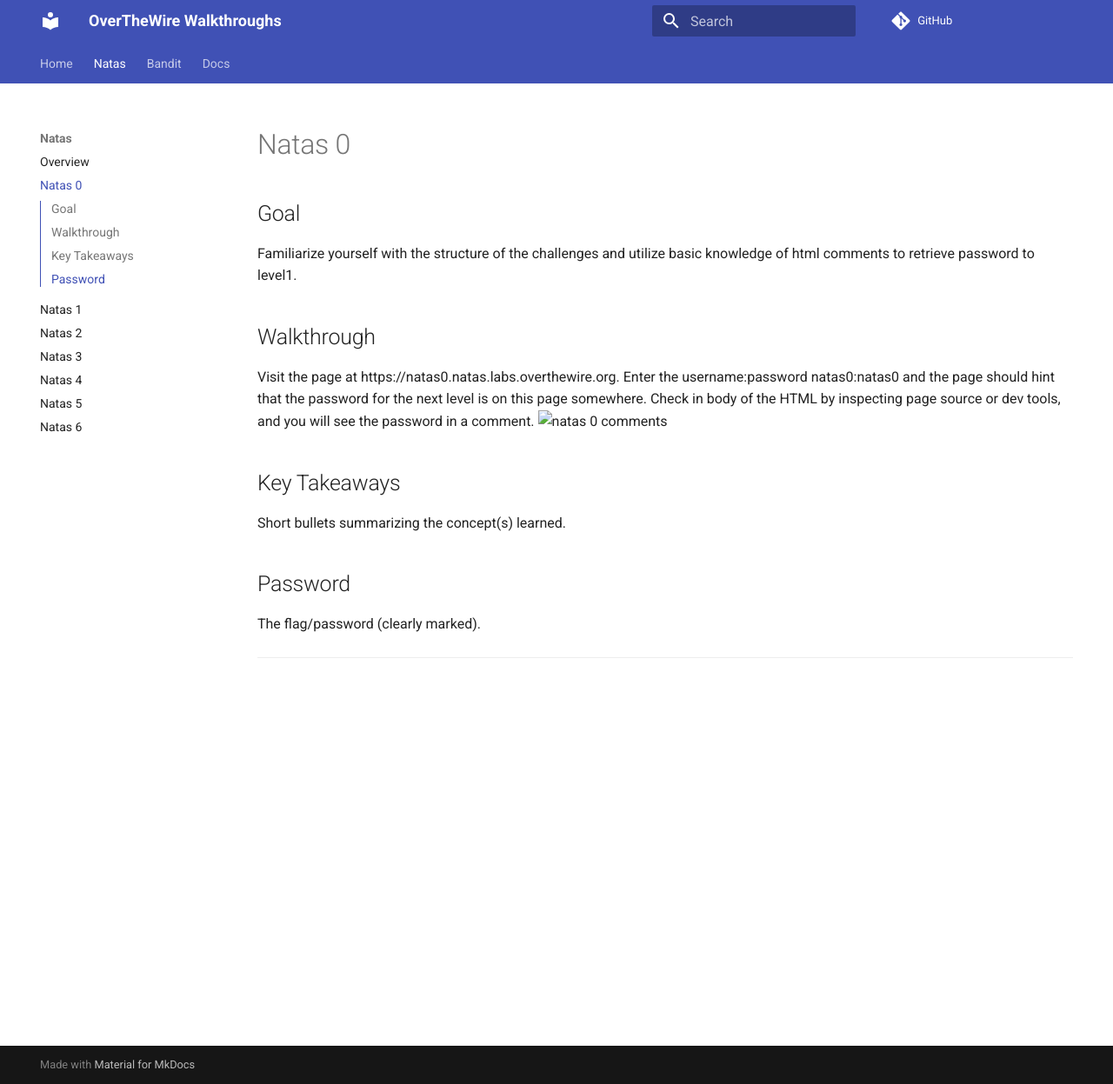
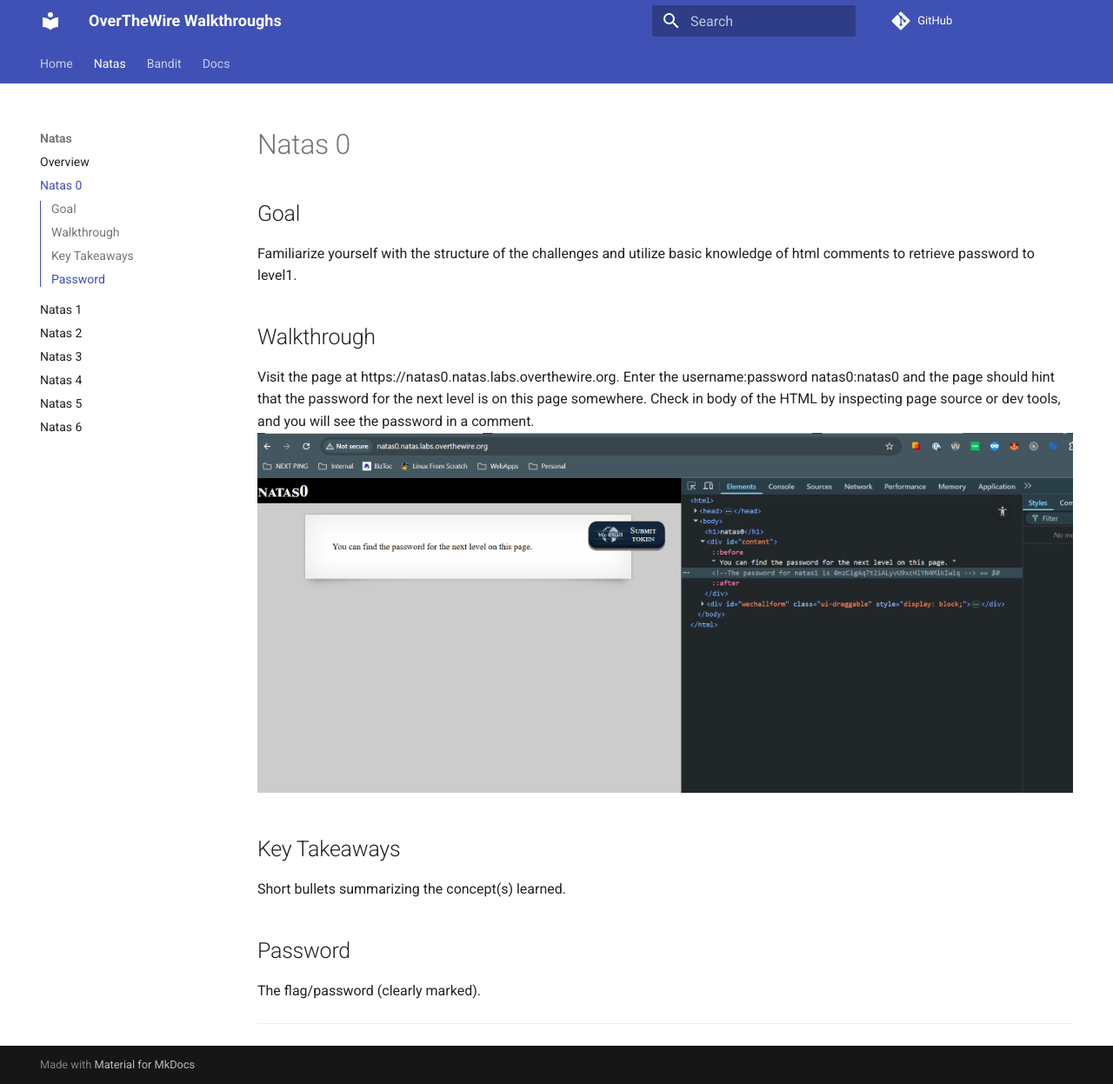
Before and after one commit to KBSummers/overTheWireWalkthroughs, an MkDocs documentation site: the page built from docs/natas/natas0.md, in a window 1280 px wide and 1247 px high. Shown: the whole window at 87% size. Built offline with MkDocs 1.6.1 and Material for MkDocs 9.7.7, drawn with Linux system fonts in a browser that asks for light colours; comment, search, counter and statistics services are not loaded.

Commit message:
update file path

```diff
--- a/docs/natas/natas0.md
+++ b/docs/natas/natas0.md
@@ -4,7 +4,7 @@ Familiarize yourself with the structure of the challenges and utilize basic know
 
 ## Walkthrough
 Visit the page at https://natas0.natas.labs.overthewire.org. Enter the username:password natas0:natas0 and the page should hint that the password for the next level is on this page somewhere. Check in body of the HTML by inspecting page source or dev tools, and you will see the password in a comment.
-![natas 0 comments](../images/natas0_0.png)
+![natas 0 comments](../docs/images/natas0_0.png)
 
 ## Key Takeaways
 Short bullets summarizing the concept(s) learned.
```
